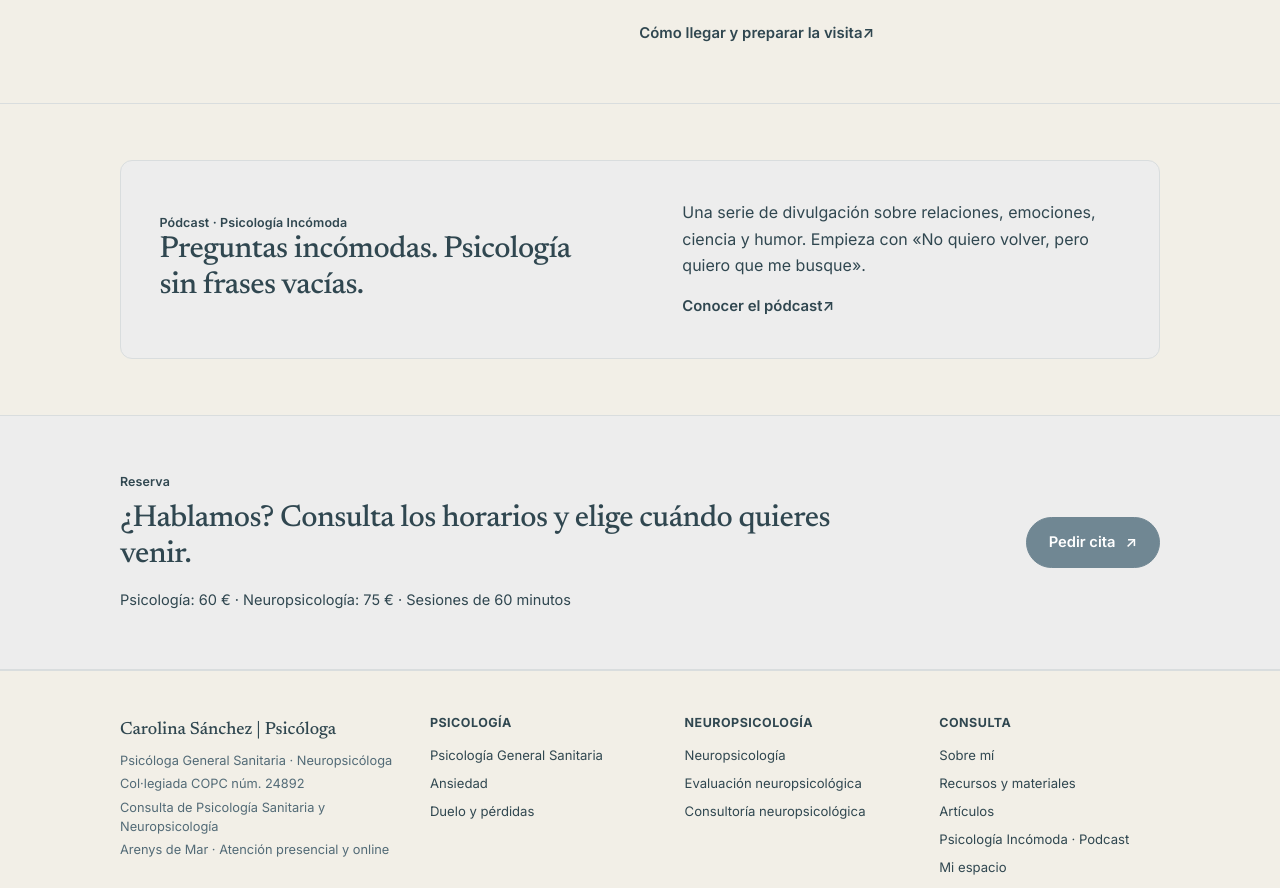
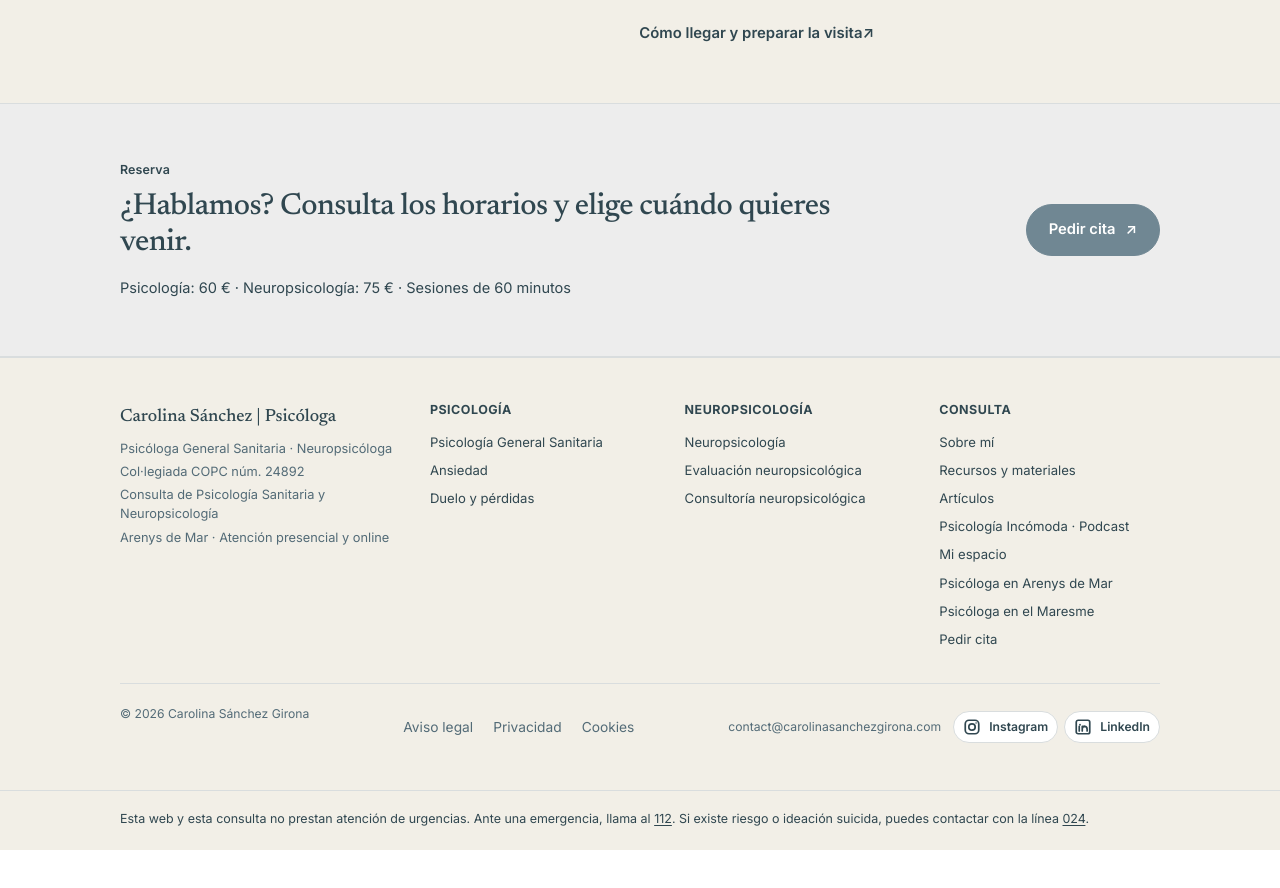
Before and after one commit to carolinasanchezgirona/Portfolio-Carolina, a Next.js app: page / in a window 1280 px wide. Shown: the part 3978-4866 px from the top of the page. After the commit the page ends 4828 px from the top, so only its background shows below. Built offline with nearby package versions, Linux system fonts and the light colour scheme.

Commit message:
Remove podcast from public website

```diff
--- a/app/page.tsx
+++ b/app/page.tsx
@@ -265,19 +265,6 @@ export default function HomePage() {
         </div>
       </section>
 
-      <section className="editorial-section editorial-podcast-section" aria-labelledby="podcast-home-title">
-        <div className="editorial-wrap editorial-podcast-card">
-          <div className="editorial-podcast-heading">
-            <p className="editorial-section-eyebrow editorial-podcast-eyebrow">Pódcast · Psicología Incómoda</p>
-            <h2 id="podcast-home-title">Preguntas incómodas. Psicología sin frases vacías.</h2>
-          </div>
-          <div className="editorial-podcast-copy">
-            <p>Una serie de divulgación sobre relaciones, emociones, ciencia y humor. Empieza con «No quiero volver, pero quiero que me busque».</p>
-            <a className="editorial-card-link" href="/podcast/">Conocer el pódcast <Arrow /></a>
-          </div>
-        </div>
-      </section>
-
       <section className="editorial-section editorial-closing-cta" aria-labelledby="closing-cta-title">
         <div className="editorial-wrap editorial-closing-cta-inner">
           <div>
```
